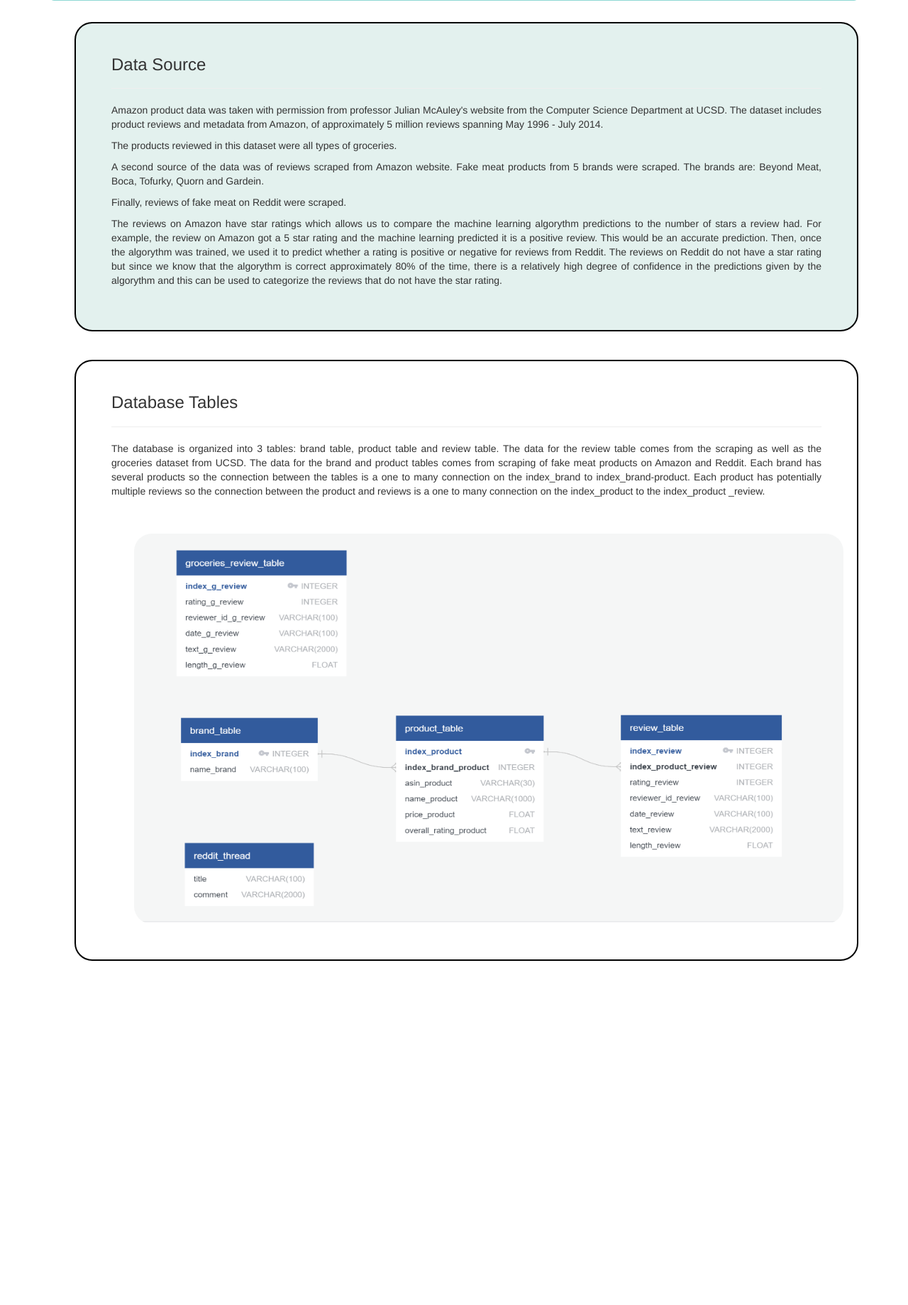
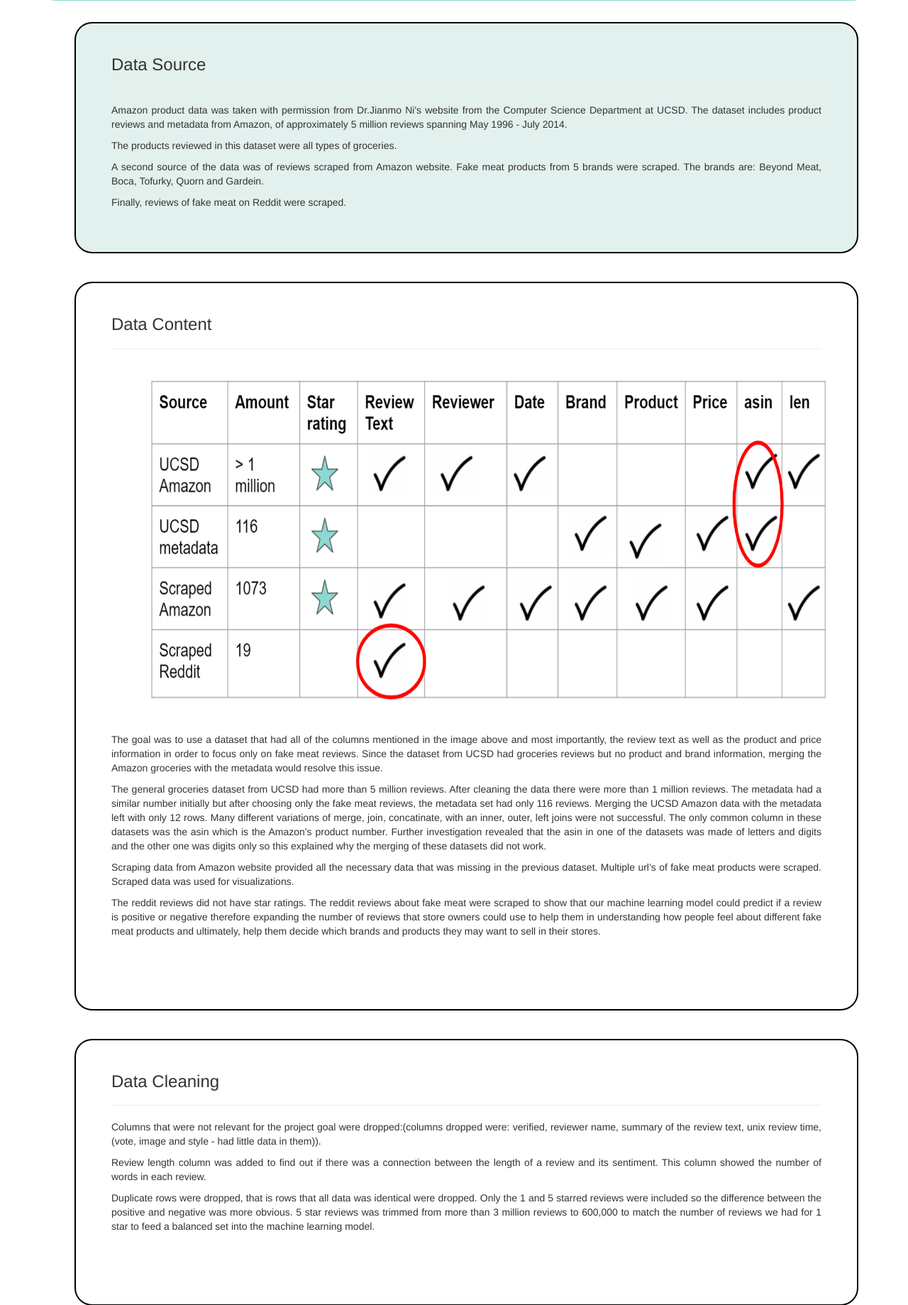
Before and after one commit to ForTheGold/text-classifier-amazon-dataset, a Flask app: page /database in a window 1280 px wide. Shown: the part 367-2206 px from the top of the page at 71% size. Before the commit the page ends 1721 px from the top, so only its background shows below. Run offline with Flask 3, Linux system fonts and the light colour scheme; parts of the project's set-up code (start-up, migrations or seed data) failed here and were passed over; some libraries are stand-ins or nearby versions.

Commit message:
updating html and groceries table code

```diff
--- a/flask_app/dash/templates/database.html
+++ b/flask_app/dash/templates/database.html
@@ -22,24 +22,55 @@
 		<div class="dbp dbc">
 			<h3>Data Source</h3>
 			<hr />
-			<p>Amazon product data was taken with permission from professor Julian McAuley's website from the
+			<p>Amazon product data was taken with permission from Dr.Jianmo Ni's website from the
 			Computer Science Department at UCSD. The dataset includes product reviews and metadata from Amazon,
 			of approximately 5 million reviews spanning May 1996 - July 2014.</p>
 			<p>The products reviewed in this dataset were all types of groceries.</p>
 			<p>A second source of the data was of reviews scraped from Amazon website. Fake meat products from 5
 			brands were scraped. The brands are: Beyond Meat, Boca, Tofurky, Quorn and Gardein.</p>
 			<p>Finally, reviews of fake meat on Reddit were scraped.</p>
-			<p>The reviews on Amazon have star ratings which allows us to compare the machine learning algorythm predictions to the number of stars a review had. For example, the review on Amazon got a 5 star rating and the machine learning predicted it is a positive review. This would be an accurate prediction. Then, once the algorythm was trained, we used it to predict whether a rating is positive or negative for reviews from Reddit. The reviews on Reddit do not have a star rating but since we know that the algorythm is correct approximately 80% of the time, there is a relatively high degree of confidence in the predictions given by the algorythm and this can be used to categorize the reviews that do not have the star rating. </p>
+			<p></p>
+		</div>
+		<br /><br />
+			<div class="dbp">
+				<h3>Data Content</h3>
+					<hr />
+					<img src="../static/img/data_content.PNG" class="dbi" width="1000" height="500" />
+					<br /><br />
+					<p>The goal was to use a dataset that had all of the columns mentioned in the image above and most importantly, the review text as well as the product and price information in order to focus only on fake meat reviews. Since the dataset from UCSD had groceries reviews but no product and brand information, merging the Amazon groceries with the metadata would resolve this issue.  </p>
+					<p>The general groceries dataset from UCSD had more than 5 million reviews. After cleaning the data there were more than 1 million reviews. The metadata had a similar number initially but after choosing only the fake meat reviews, the metadata set had only 116 reviews. Merging the UCSD Amazon data with the metadata left with only 12 rows. Many different variations of merge, join, concatinate, with an inner, outer, left joins were not successful. The only common column in these datasets was the asin which is the Amazon’s product number. Further investigation revealed that the asin in one of the datasets was made of letters and digits and the other one was digits only so this explained why the merging of these datasets did not work.  </p>
+					<p>Scraping data from Amazon website provided all the necessary data that was missing in the previous dataset. Multiple url’s of fake meat products were scraped. Scraped data was used for visualizations.
+					<p>The reddit reviews did not have star ratings. The reddit reviews about fake meat were scraped to show that our machine learning model could predict if a review is positive or negative therefore expanding the number of reviews that store owners could use to help them in understanding how people feel about different fake meat products and ultimately, help them decide which brands and products they may want to sell in their stores. </p>
+					<br /><br />
+
+
+		</div>
+		<br /><br />
+			<div class="dbp">
+				<h3>Data Cleaning</h3>
+					<hr />
+					<p>Columns that were not relevant for the project goal were dropped:(columns dropped were: verified, reviewer name, summary of the review text, unix review time,(vote, image and style - had little data in them)).</p>
+					<p>Review length column was added to find out if there was a connection between the length of a review and its sentiment. This column showed the number of words in each review. </p>
+					<p>Duplicate rows were dropped, that is rows that all data was identical were dropped.
+						Only the 1 and 5 starred reviews were included so the difference between the positive and negative was more obvious.
+						5 star reviews was trimmed from more than 3 million reviews to 600,000 to match the number of reviews we had for 1 star to feed a balanced set into the machine learning model. </p>
+
+					<br /><br />
+
+
 		</div>
 		<br /><br />
 			<div class="dbp">
 				<h3>Database Tables</h3>
 					<hr />
-					<p>The database is organized into 3 tables: brand table, product table and review table. The data for the review table comes from the scraping as well as the groceries dataset from UCSD. The data for the brand and product tables comes from scraping of fake meat products on Amazon and Reddit.  Each brand has several products so the connection between the tables is a one to many connection on the index_brand to index_brand-product. Each product has potentially multiple reviews so the connection between the product and reviews is a one to many connection on the index_product to the index_product _review.</p>
+					<p>Sqlite and sqlalchemy were used to create the database. This was a local database that is suitable for the development stage of a project.
+						We interacted with the database using python, and table plus.
+						Below is an image of the ERD we created, showing the tables in the database. The first one is the data from UCSD Amazon general groceries. (the metadata is not included because we ended up not using it.) The three in the middle are from the Amazon scraped data. The first one is of the brands. The second is the products. Since each brand has several products, the connection is one to many. Since each product has multiple reviews the connection between the product and the review table was also one to many. Lastly the reddit thread table with Reddit reviews. </p>
 					<br /><br />
-					<img src="../static/img/QuickDBD5.png" class="dbi" width="1000" height="550" />
+					<img src="../static/img/QuickDBD5.png" class="dbi" width="1000" height="550" alt="Responsive image"/>
 
 
 		</div>
+
 </body>
 {% endblock content %}
```
Also changed, not shown: flask_app/dash/static/img/data_content.PNG (added), 1 other file.
